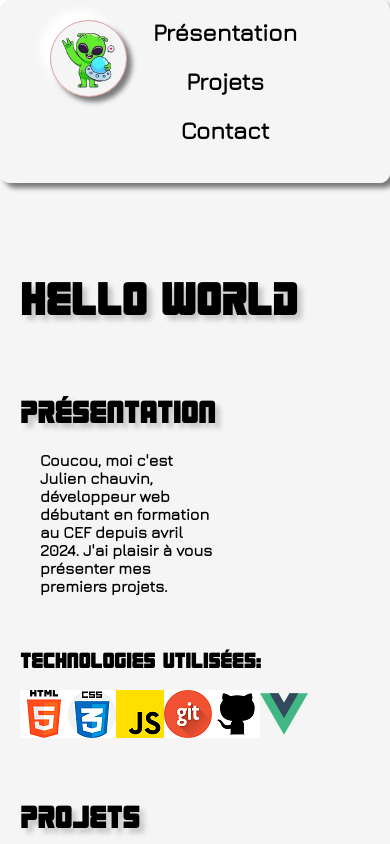
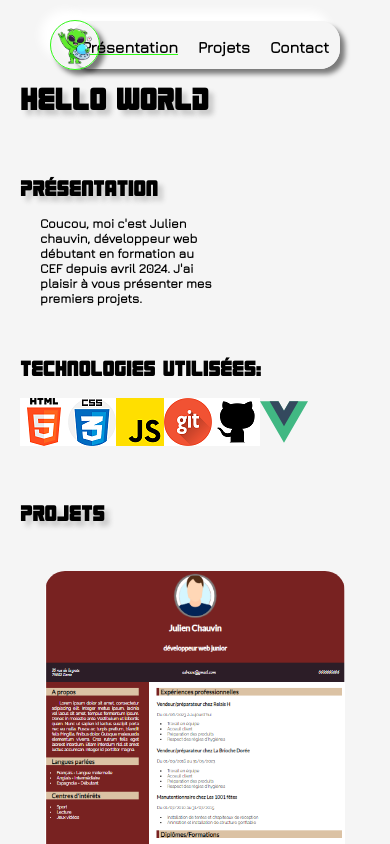
Before and after one commit to julien696/vue-portfolio, a Vue app: page / in a window 390 px wide. Shown: the top 844 px of the page. Built offline with nearby package versions, Linux system fonts and the light colour scheme.

Commit message:
modification du menu

```diff
--- a/src/App.vue
+++ b/src/App.vue
@@ -2,13 +2,14 @@
 import { RouterView } from 'vue-router'
 import AppHeader from '../src/components/AppHeader.vue'
 import AppFooter from './components/AppFooter.vue';
+
 </script>
 
 <template>
 
-  <header>
+
     <AppHeader />
-  </header>
+
 
   <main>
     <RouterView />
--- a/src/components/About.vue
+++ b/src/components/About.vue
@@ -62,4 +62,14 @@
     font-family:"Robot";
     }
 
+    @media screen and (max-width:900px) {
+      h1{
+        font-size: 1.7rem;
+      }
+
+      p{
+        font-size: 0.8rem;
+      }
+    }
+
 </style>
--- a/src/components/AppHeader.vue
+++ b/src/components/AppHeader.vue
@@ -1,34 +1,43 @@
 <script setup>
        import { RouterLink } from 'vue-router'
+
 </script>
 
 <template>
+    <header>
+        <router-link to="/" ><img src="../assets/img/Image1.png" alt="Un gentil alien qui nous salut avec une secoupe volante dans la main" class="image"></router-link>
     <nav class="navbar">
-        <router-link to="/" ><img src="../assets/img/Image1.png" alt="Un gentil alien qui nous salut avec une secoupe volante dans la main" class="image"></router-link>
         <div class="nav__div">
             <ul class="nav__links">
-                <li ><router-link to="/#about">Présentation</router-link></li>
-                <li><router-link to="/#project">Projets</router-link></li>
-                <li><router-link to="/#contact">Contact</router-link></li>
+                <li ><router-link to="/#about" id="about__link">Présentation</router-link></li>
+                <li><router-link to="/#project" id="project__link">Projets</router-link></li>
+                <li><router-link to="/#contact" id="contact__link">Contact</router-link></li>
             </ul>
         </div>
     </nav>
+</header>
 </template>
 
 <style scoped>
+header{
+    position: fixed;
+    right: 50px;
+    top: 10px;
+}
 
 .navbar{
     display: flex;
     flex-direction: row;
     box-sizing: border-box;
-    padding: 20px 50px;
+    padding: 10px;
     justify-content: space-between;
     align-items: center;
     border: 1px solid whitesmoke;
-    border-radius: 10px;
+    border-radius: 20px;
     box-shadow:5px 5px 5px rgba(0, 0, 0, 0.5),
     -10px -10px 10px white;
 }
+
 
 .image{
     position:fixed;
@@ -46,6 +55,7 @@
     display: flex;
     list-style: none;
     border: 1px solid whitesmoke;
+    padding: 0px;
 }
 
 
@@ -77,39 +87,41 @@ a:hover::after{
     background-color:black ;
 }
 
+.image:hover{
+    transform:scale(1.2);
+}
 
-
-@media screen and (max-width:650px) {
-
+@media screen and (max-width:900px) {
+   header{
+    position:absolute;
+    top: 20px;
+   }
     .navbar{
         padding: 0;
     }
 
     .image{
-        border: solid 1px rgba(181, 27, 27, 0.379);
+        border: solid 1px rgba(29, 249, 0, 0.9);
         box-shadow:5px 5px 5px rgba(0, 0, 0, 0.5),
         -10px -10px 10px white;
+        width: 48px;
     }
 
-    .nav__div{
-        display: flex;
-        flex-direction: column;
-        justify-content: center;
-        margin-left: 20px;
-        width: 100%;
-    }
+
 
     .nav__links{
-        display: flex;
-        flex-direction: column;
-        align-items: center;
-        justify-items: center;
+        margin-bottom: 0px;
+        border: none;
     }
 
     li{
-        margin-bottom: 20px;
+        padding: 0 10px;
+        margin-bottom: 10px;
     }
 
+    a{
+        font-size: 1rem;
+    }
 }
 
 </style>
--- a/src/components/componentsItems/Title2.vue
+++ b/src/components/componentsItems/Title2.vue
@@ -14,4 +14,10 @@ defineProps({
         font-size: 1.7rem;
         text-shadow: 5px 5px 5px rgb(200, 200, 200);
     }
+
+    @media screen and (max-width:900px){
+      h2{
+        font-size: 1.2rem;
+      }
+    }
 </style>
--- a/src/views/HomeView.vue
+++ b/src/views/HomeView.vue
@@ -2,11 +2,25 @@
   import About from '@/components/About.vue';
   import Project from '@/components/Project.vue';
   import AppForm from '@/components/AppContact.vue';
+
+  let aboutLink = document.querySelector('#about__link');
+  let projectLink = document.getElementById('project__link');
+  let contactLink = document.querySelector('#contact__link');
+
+  let underline = function (e) {
+         e.style.textDecoration = "underline";
+         e.style.textDecorationColor = "rgba(29, 249, 0, 0.9)"
+     }
+
+  let none =function(e) {
+    e.style.textDecoration = "none"
+  }
+
 </script>
 
 <template>
 
-    <About/>
-    <Project/>
-    <AppForm/>
+    <About @mouseover="underline(aboutLink)" @mouseleave="none(aboutLink)"/>
+    <Project @mouseover="underline(projectLink)" @mouseleave="none(projectLink)"/>
+    <AppForm @mouseover="underline(contactLink)" @mouseleave="none(contactLink)"/>
 </template>
```
Also changed, not shown: src/main.js (line endings or trailing spaces).
